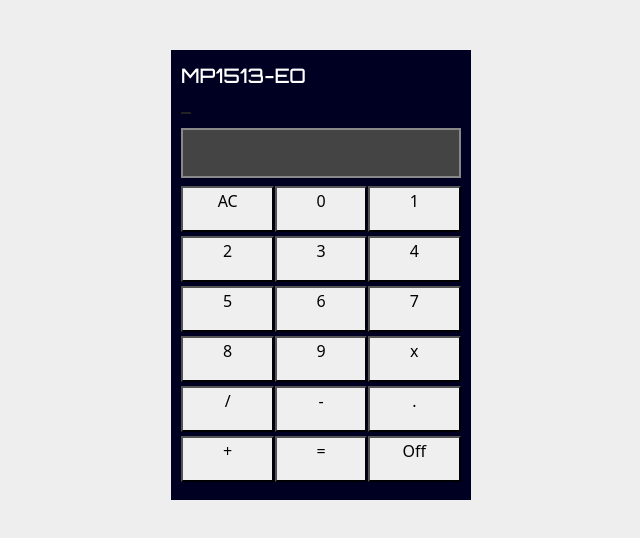
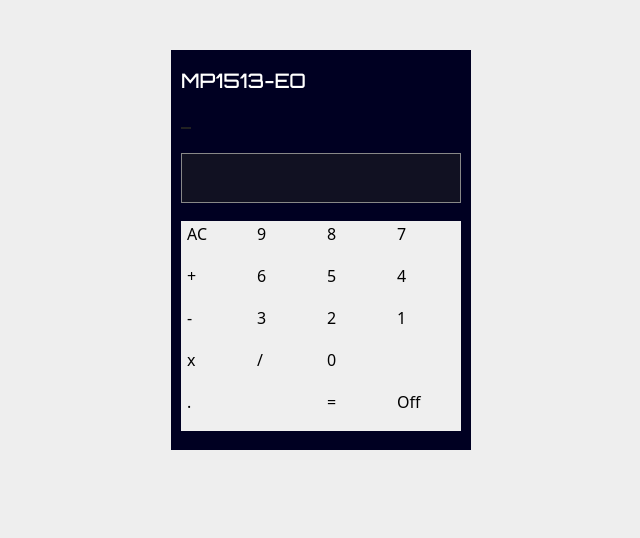
Before and after one commit to Efe-Onoh/javascript-calculator, a website: page index.html in a window 1280 px wide. Shown: the whole page, without its empty margins (319-959 px from the left). Drawn offline with nearby package versions, Linux system fonts and the light colour scheme.

Commit message:
style changes

```diff
--- a/app.js
+++ b/app.js
@@ -290,7 +290,7 @@ var DisplayComponent = /*#__PURE__*/function (_React$Component) {
     value: function render() {
       return /*#__PURE__*/React.createElement("div", {
         id: "display"
-      }, /*#__PURE__*/React.createElement("h5", {
+      }, /*#__PURE__*/React.createElement("h1", {
         className: ""
       }, this.props.display));
     }
@@ -302,17 +302,14 @@ var DisplayComponent = /*#__PURE__*/function (_React$Component) {
 
 var CalculatorButtons = function CalculatorButtons(props) {
   var button_array = props.item.map(function (item) {
-    return /*#__PURE__*/React.createElement("div", {
-      className: "key-pad",
-      id: item.id
-    }, /*#__PURE__*/React.createElement("button", {
-      className: "button-class",
+    return /*#__PURE__*/React.createElement("button", {
+      className: "key-pad button-class",
       key: item.value,
       id: item.id,
       onClick: function onClick() {
         return props.handleClick(item.value);
       }
-    }, /*#__PURE__*/React.createElement("p", null, item.value)));
+    }, /*#__PURE__*/React.createElement("p", null, item.value));
   });
   return /*#__PURE__*/React.createElement("div", {
     id: "key-pad-container"
--- a/index.js
+++ b/index.js
@@ -278,7 +278,7 @@ class DisplayComponent extends React.Component{
   render(){
     return (
       <div id="display">
-        <h5 className="">{this.props.display}</h5>
+        <h1 className="">{this.props.display}</h1>
       </div>
     )
   }
@@ -288,11 +288,9 @@ class DisplayComponent extends React.Component{
 //store button elements into an array and handle clicks appropriately
 const CalculatorButtons = (props) =>{
   const button_array = props.item.map((item)=>(
-  <div className="key-pad" id={item.id}>
-    <button className="button-class" key={item.value} id={item.id} onClick={()=>props.handleClick(item.value)}>
+    <button className="key-pad button-class" key={item.value} id={item.id} onClick={()=>props.handleClick(item.value)}>
     <p>{item.value}</p>
     </button>
-  </div>
 
   )
   )
--- a/styles/app.css
+++ b/styles/app.css
@@ -20,7 +20,7 @@ body {
   align-items: space-around;
   padding: 10px;
   width: 300px;
-  height: 450px;
+  height: 400px;
 }
 
 #calculator-machine h5 {
@@ -29,16 +29,16 @@ body {
 }
 
 #display {
-  background: #444;
-  border: 2px solid #888;
-  font-family: "Silkscreen", cursive;
+  display: flex;
+  background: #112;
+  border: 1px solid #888;
   height: 50px;
+  padding: 5px 0 0 5px;
 }
 
-#display h5 {
+#display h1 {
   opacity: 1;
   color: #fff;
-  font-family: "Silkscreen", cursive;
 }
 
 #key-pad-container {
@@ -47,11 +47,13 @@ body {
   justify-content: space-around;
   align-items: space-around;
   flex-wrap: wrap;
-  height: 300px;
 }
 
 .key-pad {
-  width: 33%;
+  display: flex;
+  width: 25%;
+  font-weight: 300;
+  border: none;
 }
 
 #clear {
@@ -63,23 +65,24 @@ body {
 }
 
 #zero {
-  order: 2;
+  order: 15;
+  width: 50%;
 }
 
 #one {
-  order: 3;
+  order: 12;
 }
 
 #two {
-  order: 4;
+  order: 11;
 }
 
 #three {
-  order: 5;
+  order: 10;
 }
 
 #four {
-  order: 6;
+  order: 8;
 }
 
 #five {
@@ -87,39 +90,40 @@ body {
 }
 
 #six {
-  order: 8;
+  order: 6;
 }
 
 #seven {
-  order: 9;
+  order: 4;
 }
 
 #eight {
-  order: 10;
+  order: 3;
 }
 
 #nine {
-  order: 11;
+  order: 2;
 }
 
 #decimal {
-  order: 15;
+  order: 16;
+  width: 50%;
 }
 
 #multiply {
-  order: 12;
+  order: 13;
 }
 
 #divide {
-  order: 13;
+  order: 14;
 }
 
 #add {
-  order: 16;
+  order: 5;
 }
 
 #subtract {
-  order: 14;
+  order: 9;
 }
 
 #equals {
@@ -130,8 +134,4 @@ body {
   display: inline-block;
 }
 
-.button-class {
-  width: 100%;
-}
-
 /*# sourceMappingURL=app.css.map */
```
